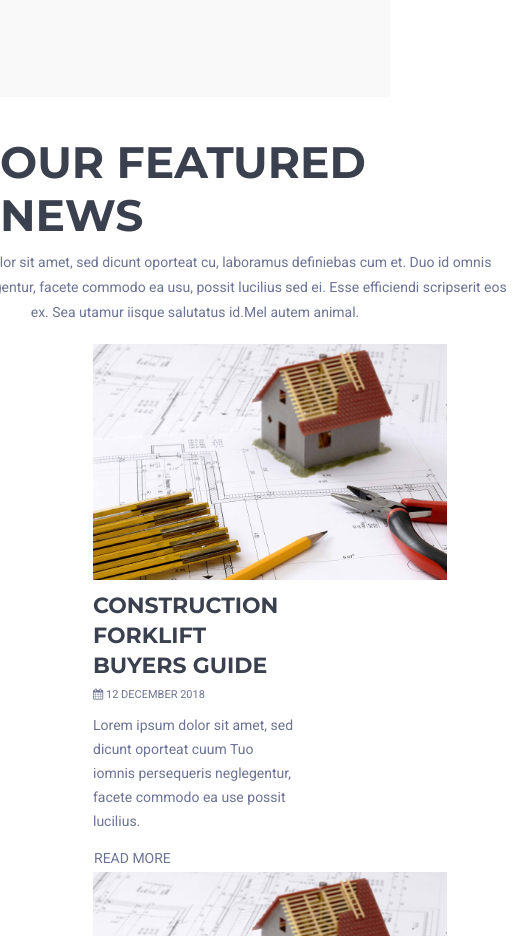
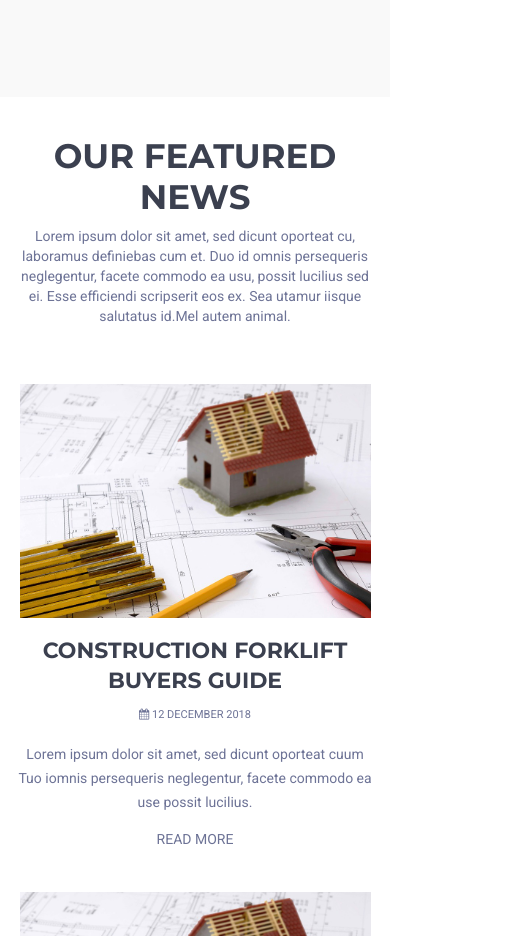
Before and after one commit to Dominik-Zajac/Page..-..Build, a website: page src/index.html in a window 390 px wide. Shown: the part 7025-7961 px from the top of the page, 516 px wide, since content can reach past the window. Drawn offline with nearby package versions, Linux system fonts and the light colour scheme; files that its build step writes are made by us from their sources.

Commit message:
Add RWD to news section

```diff
--- a/src/sass/components/_news.scss
+++ b/src/sass/components/_news.scss
@@ -28,8 +28,8 @@
         flex-direction: column;
 
         img {
-            max-width: 361px;
-            max-height: 236px;
+            max-width: 30vw;
+            max-height: 20vh;
         }
 
         .subtitle {
@@ -69,3 +69,33 @@
         }
     }
 }
+
+/* Media queries */
+@media(max-width: 768px) {
+    .news {
+        text-align: center;
+
+        &-title {
+            font-size: 34px;
+        }
+
+        &-paragraph {
+            width: 90vw;
+            line-height: 20px;
+        }
+
+        &-row {
+            max-width: 100vw;
+        }
+
+        &-box {
+            align-items: center;
+            margin-top: 10%;
+
+            img {
+                max-width: 90vw;
+                max-height: 30vh;
+            }
+        }
+    }
+}
```
